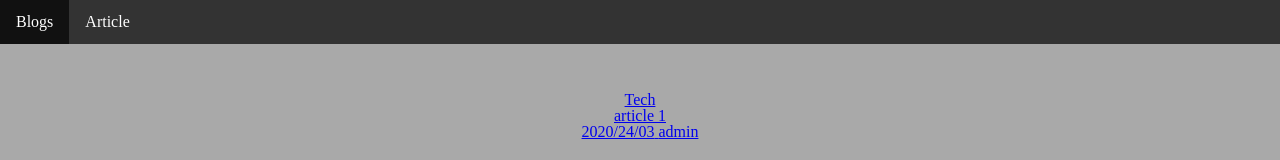
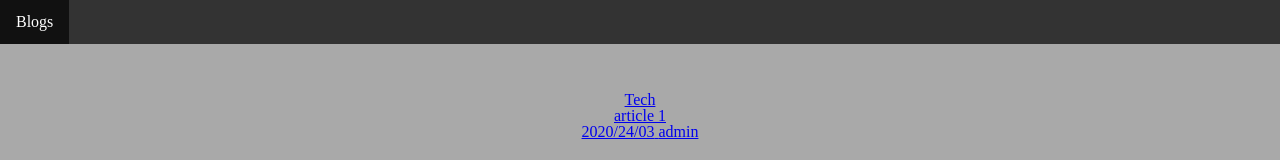
Before and after one commit to scriptjumper/WeFuse-assessment-minimalist-blogging-theme, a React (Create React App) app: page / in a window 1280 px wide. Shown: the top 160 px of the page. Built offline with nearby package versions, Linux system fonts and the light colour scheme.

Commit message:
removed link to article page

```diff
--- a/src/components/Header/Header.js
+++ b/src/components/Header/Header.js
@@ -8,9 +8,6 @@ function Header() {
         <li>
           <Link to="/">Blogs</Link>
         </li>
-        <li>
-          <Link to="/article">Article</Link>
-        </li>
       </ul>
     </div>
   )
```
